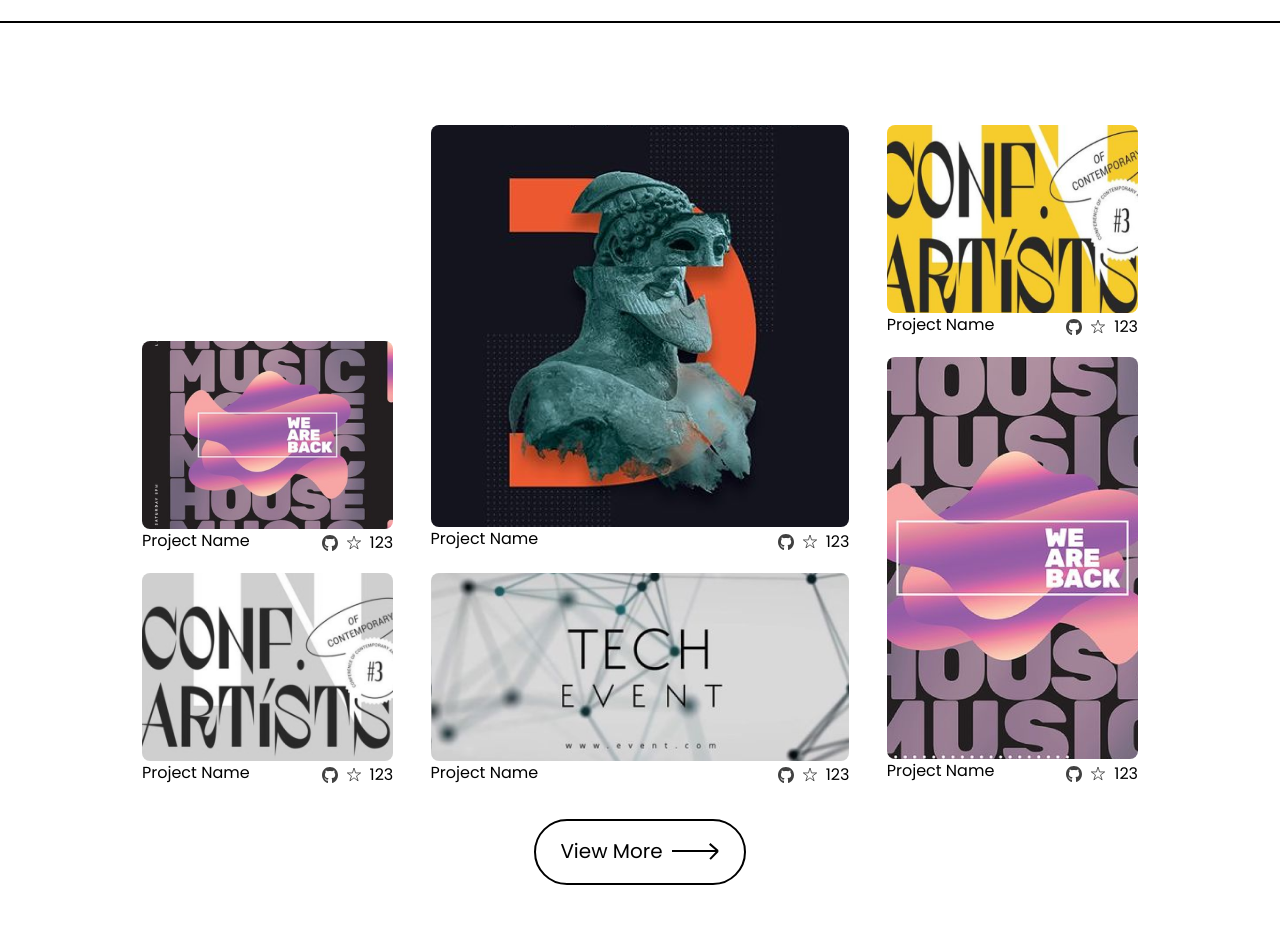
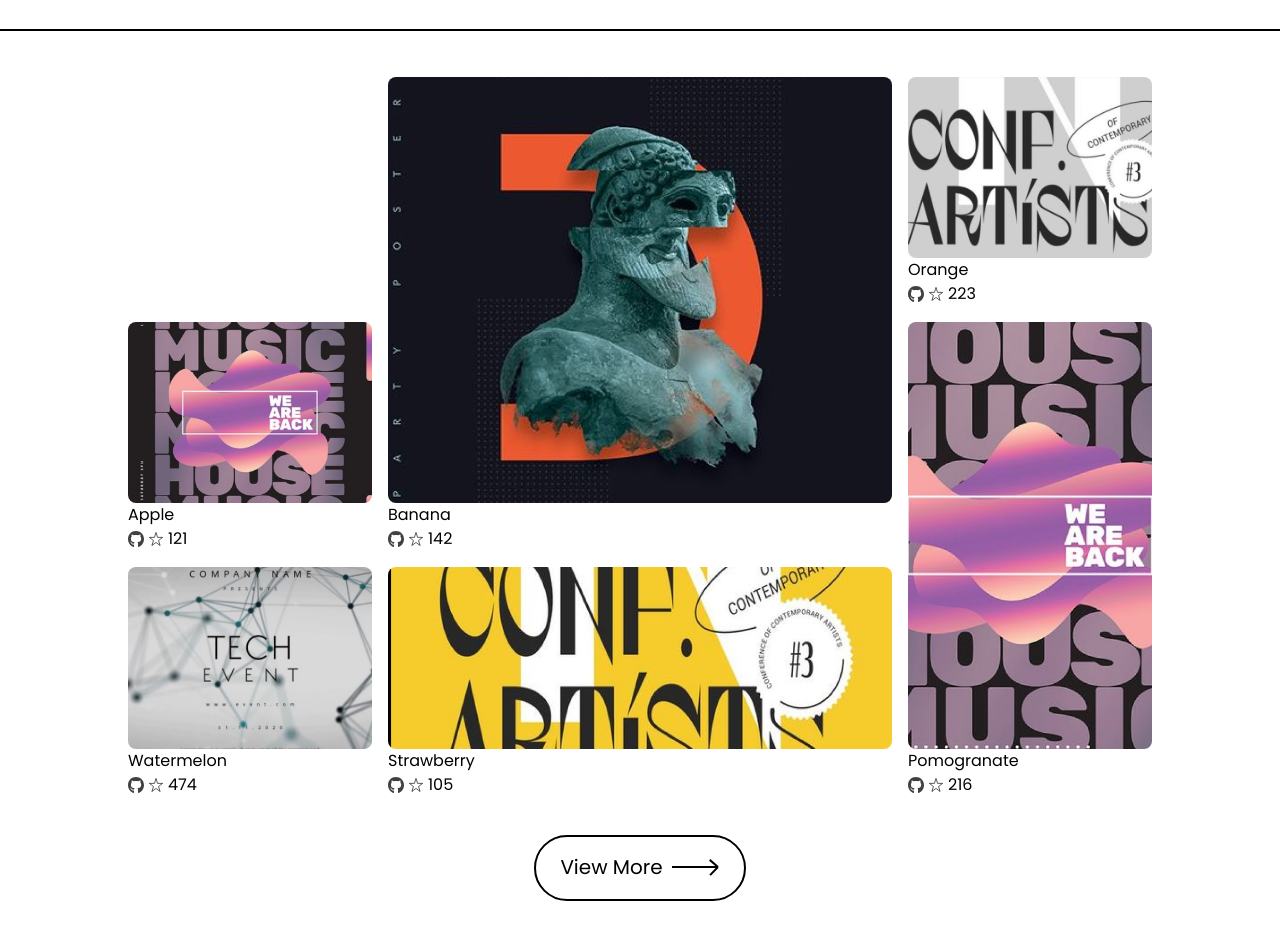
Before and after one commit to thecocode/cocode-client, a React (Create React App) app: page / in a window 1280 px wide. Shown: the part 2611-3550 px from the top of the page. Built offline with nearby package versions, Linux system fonts and the light colour scheme.

Commit message:
feat : added projects and events page components

```diff
--- a/src/components/DisplayProjectsAndEvents/index.tsx
+++ b/src/components/DisplayProjectsAndEvents/index.tsx
@@ -1,9 +1,6 @@
 import React, { useEffect, useState } from 'react';
-import './styles.css';
 
-interface DisplayProps {
-  type: 'projects' | 'events';
-}
+
 
 interface Event {
   name: string;
@@ -14,6 +11,11 @@ interface Project {
   name: string;
   img: string;
   stars: number;
+}
+
+interface DisplayProps {
+  type: 'projects' | 'events';
+  filteredList : Event[] | Project[]
 }
 
 type EVENTS = Event[];
@@ -48,40 +50,39 @@ const EVENTS = [
 
 const PROJECTS = [
   {
-    name: 'Project Name',
+    name: "Apple",
     img: "url('./assets/placeholder-1.png')",
-    stars: 123,
+    stars: 121
   },
   {
-    name: 'Project Name',
+    name: "Banana",
     img: "url('./assets/placeholder-2.png')",
-    stars: 123,
+    stars: 142
   },
   {
-    name: 'Project Name',
+    name: "Orange",
     img: "url('./assets/placeholder-3.png')",
-    stars: 123,
+    stars: 223
   },
   {
-    name: 'Project Name',
+    name: "Watermelon",
     img: "url('./assets/placeholder-4.png')",
-    stars: 123,
+    stars: 474
   },
   {
-    name: 'Project Name',
+    name: "Strawberry",
     img: "url('./assets/placeholder-5.png')",
-    stars: 123,
+    stars: 105
   },
   {
-    name: 'Project Name',
+    name: "Pomogranate",
     img: "url('./assets/placeholder-1.png')",
-    stars: 123,
-  },
+    stars: 216
+  }
 ];
 
 type DisplayList = EVENTS | PROJECTS;
-
-export default function DisplayProjectsAndEvents({ type }: DisplayProps) {
+export default function DisplayProjectsAndEvents({ type , filteredList }: DisplayProps) {
   const [displayList, setDisplayList] = useState<DisplayList>(() => {
     if (type === 'projects') {
       return PROJECTS;
@@ -92,178 +93,87 @@ export default function DisplayProjectsAndEvents({ type }: DisplayProps) {
 
   return (
     <div className='font-poppins text-sm mt-12 mb-32'>
-      <div className='flex flex-1'>
-        <div className='flex-cont'>
-          <div className='flex-child'>
-            <div className='display-image' style={{ backgroundImage: displayList[0].img }}></div>
-            <div className='display-name'>
-              {displayList[0].name}
-              {type === 'projects' && (
-                <span className='display-stars'>
-                  <img src='./assets/github.svg' alt='' />
-                  <img src='./assets/star.svg' alt='' />
-                  {(displayList[0] as Project).stars}
-                </span>
-              )}
-            </div>
-          </div>
-          <div className='flex-child'>
-            <div className='display-image' style={{ backgroundImage: displayList[2].img }}></div>
-            <div className='display-name'>
-              {displayList[2].name}
-              {type === 'projects' && (
-                <span className='display-stars'>
-                  <img src='./assets/github.svg' alt='' />
-                  <img src='./assets/star.svg' alt='' />
-                  {(displayList[0] as Project).stars}
-                </span>
-              )}
-            </div>
-          </div>
-        </div>
-        <div className='flex-cont'>
-          <div className='flex-child'>
-            <div className='display-image' style={{ backgroundImage: displayList[1].img }}></div>
-            <div className='display-name'>
-              {displayList[1].name}
-              {type === 'projects' && (
-                <span className='display-stars'>
-                  <img src='./assets/github.svg' alt='' />
-                  <img src='./assets/star.svg' alt='' />
-                  {(displayList[0] as Project).stars}
-                </span>
-              )}
-            </div>
-          </div>
-          <div className='flex-child'>
-            <div className='display-image' style={{ backgroundImage: displayList[3].img }}></div>
-            <div className='display-name'>
-              {displayList[3].name}
-              {type === 'projects' && (
-                <span className='display-stars'>
-                  <img src='./assets/github.svg' alt='' />
-                  <img src='./assets/star.svg' alt='' />
-                  {(displayList[0] as Project).stars}
-                </span>
-              )}
-            </div>
-          </div>
-        </div>
-        <div className='flex-cont'>
-          <div className='flex-child'>
-            <div className='display-image' style={{ backgroundImage: displayList[4].img }}></div>
-            <div className='display-name'>
-              {displayList[4].name}
-              {type === 'projects' && (
-                <span className='display-stars'>
-                  <img src='./assets/github.svg' alt='' />
-                  <img src='./assets/star.svg' alt='' />
-                  {(displayList[0] as Project).stars}
-                </span>
-              )}
-            </div>
-          </div>
-          <div className='flex-child'>
-            <div className='display-image' style={{ backgroundImage: displayList[5].img }}></div>
-            <div className='display-name'>
-              {displayList[5].name}
-              {type === 'projects' && (
-                <span className='display-stars'>
-                  <img src='./assets/github.svg' alt='' />
-                  <img src='./assets/star.svg' alt='' />
-                  {(displayList[0] as Project).stars}
-                </span>
-              )}
-            </div>
-          </div>
-        </div>
-      </div>
-      <div>
-        <div className='flex flex-2 '>
-          <div className='flex-cont'>
-            <div className='flex-child'>
-              <div className='display-image' style={{ backgroundImage: displayList[0].img }}></div>
-              <div className='display-name'>
-                {displayList[0].name}
+<div className="main-grid w-[80vw] h-[90vh] my-10 mx-auto grid ml:grid-cols-4 ml:grid-rows-3 grid-cols-2 grid-rows-[repeat(20_,_minmax(0,_1fr))] justify-items-center gap-4">
+        {(filteredList.length > 0) && <div className="one flex flex-col justify-center w-full h-full ml:col-start-1 ml:col-end-2 ml:row-start-2 ml:row-end-3 col-start-1 col-end-2 row-start-1 row-end-7">
+          <div className="image w-full h-[90%] bg-cover bg-center rounded-lg" style={{ backgroundImage: filteredList[0].img }} ></div>
+          <div className="name h-fit">
+            {filteredList[0].name}
                 {type === 'projects' && (
-                  <span className='display-stars'>
-                    <img src='./assets/github.svg' alt='' />
-                    <img src='./assets/star.svg' alt='' />
-                    {(displayList[0] as Project).stars}
+                  <span className='display-stars flex gap-1'>
+                    <img className = 'w-[1rem]' src='./assets/github.svg' alt='' />
+                    <img className = 'w-[1rem]' src='./assets/star.svg' alt='' />
+                    {(filteredList[0] as Project).stars}
                   </span>
                 )}
-              </div>
-            </div>
-            <div className='flex-child'>
-              <div className='display-image' style={{ backgroundImage: displayList[1].img }}></div>
-              <div className='display-name'>
-                {displayList[1].name}
+          </div>
+        </div>}
+        {filteredList.length > 1 && <div className="two flex flex-col justify-center w-full h-full ml:col-span-2 ml:row-start-1 ml:row-end-3 col-start-2 col-end-[-1] row-start-1 row-end-6">
+          <div className="image w-full h-[90%] bg-cover bg-center rounded-lg" style={{ backgroundImage: filteredList[1].img }} ></div>
+          <div className="name h-fit">
+            {filteredList[1].name}
                 {type === 'projects' && (
-                  <span className='display-stars'>
-                    <img src='./assets/github.svg' alt='' />
-                    <img src='./assets/star.svg' alt='' />
-                    {(displayList[0] as Project).stars}
+                  <span className='display-stars flex gap-1'>
+                    <img className = 'w-[1rem]' src='./assets/github.svg' alt='' />
+                    <img className = 'w-[1rem]' src='./assets/star.svg' alt='' />
+                    {(filteredList[1] as Project).stars}
                   </span>
                 )}
-              </div>
-            </div>
-            <div className='flex-child'>
-              <div className='display-image' style={{ backgroundImage: displayList[2].img }}></div>
-              <div className='display-name'>
-                {displayList[2].name}
+          </div>
+        </div>}
+        {filteredList.length > 2 &&<div className="three flex flex-col justify-center w-full h-full ml:col-start-4 ml:col-end-[-1] ml:row-start-1 ml:row-end-2 col-start-1 col-end-2 row-start-7 row-end-[13]">
+          <div className="image w-full h-[90%] bg-cover bg-center rounded-lg" style={{ backgroundImage: filteredList[2].img }} ></div>
+          <div className="name h-fit">
+            {filteredList[2].name}
                 {type === 'projects' && (
-                  <span className='display-stars'>
-                    <img src='./assets/github.svg' alt='' />
-                    <img src='./assets/star.svg' alt='' />
-                    {(displayList[0] as Project).stars}
+                  <span className='display-stars flex gap-1'>
+                    <img className = 'w-[1rem]' src='./assets/github.svg' alt='' />
+                    <img className = 'w-[1rem]' src='./assets/star.svg' alt='' />
+                    {(filteredList[2] as Project).stars}
                   </span>
                 )}
-              </div>
-            </div>
           </div>
-          <div className='flex-cont'>
-            <div className='flex-child'>
-              <div className='display-image' style={{ backgroundImage: displayList[3].img }}></div>
-              <div className='display-name'>
-                {displayList[3].name}
+        </div>}
+        {filteredList.length >3 && <div className="four flex flex-col justify-center w-full h-full ml:row-start-3 ml:row-end-[-1] ml:col-start-1 ml:col-end-2 col-start-2 col-end-[-1] row-start-6 row-end-[14]">
+          <div className="image w-full h-[90%] bg-cover bg-center rounded-lg" style={{ backgroundImage: filteredList[3].img }} ></div>
+          <div className="name h-fit">
+            {filteredList[3].name}
                 {type === 'projects' && (
-                  <span className='display-stars'>
-                    <img src='./assets/github.svg' alt='' />
-                    <img src='./assets/star.svg' alt='' />
-                    {(displayList[0] as Project).stars}
+                  <span className='display-stars flex gap-1'>
+                    <img className = 'w-[1rem]' src='./assets/github.svg' alt='' />
+                    <img className = 'w-[1rem]' src='./assets/star.svg' alt='' />
+                    {(filteredList[3] as Project).stars}
                   </span>
                 )}
-              </div>
-            </div>
-            <div className='flex-child'>
-              <div className='display-image' style={{ backgroundImage: displayList[4].img }}></div>
-              <div className='display-name'>
-                {displayList[4].name}
+          </div>
+        </div>}
+        {filteredList.length > 4 && <div className="five flex flex-col justify-center w-full h-full ml:col-start-2 ml:col-end-4 ml:row-start-3 ml:row-end-[-1] col-start-1 col-end-2 row-start-[13] row-end-[-1]">
+          <div className="image w-full h-[90%] bg-cover bg-center rounded-lg" style={{ backgroundImage: filteredList[4].img }} ></div>
+          <div className="name h-fit">
+            {filteredList[4].name}
                 {type === 'projects' && (
-                  <span className='display-stars'>
-                    <img src='./assets/github.svg' alt='' />
-                    <img src='./assets/star.svg' alt='' />
-                    {(displayList[0] as Project).stars}
+                  <span className='display-stars flex gap-1'>
+                    <img className = 'w-[1rem]' src='./assets/github.svg' alt='' />
+                    <img className = 'w-[1rem]' src='./assets/star.svg' alt='' />
+                    {(filteredList[4] as Project).stars}
                   </span>
                 )}
-              </div>
-            </div>
-            <div className='flex-child'>
-              <div className='display-image' style={{ backgroundImage: displayList[5].img }}></div>
-              <div className='display-name'>
-                {displayList[5].name}
+          </div>
+        </div>}
+        {filteredList.length > 5 && <div className="six flex flex-col justify-center w-full h-full ml:row-start-2 ml:row-end-[-1] ml:col-start-4 col-start-2 col-end-[-1] row-start-[14] row-end-[-1]">
+          <div className="image w-full h-[90%] bg-cover bg-center rounded-lg" style={{ backgroundImage: filteredList[5].img }} ></div>
+          <div className="name h-fit">
+            {filteredList[5].name}
                 {type === 'projects' && (
-                  <span className='display-stars'>
-                    <img src='./assets/github.svg' alt='' />
-                    <img src='./assets/star.svg' alt='' />
-                    {(displayList[0] as Project).stars}
+                  <span className='display-stars flex gap-1'>
+                    <img className = 'w-[1rem]' src='./assets/github.svg' alt='' />
+                    <img className = 'w-[1rem]' src='./assets/star.svg' alt='' />
+                    {(filteredList[5] as Project).stars}
                   </span>
                 )}
-              </div>
-            </div>
           </div>
-        </div>
+        </div>}
       </div>
+
       <a
         className='flex items-center text-md px-6 py-4 rounded-full w-fit gap-2 justify-evenly mx-auto outline outline-2 '
         href={`/${type}`}
--- a/src/components/DisplayProjectsAndEvents/styles.css
+++ /dev/null
@@ -1,174 +0,0 @@
-.flex {
-  height: 100%;
-}
-
-.flex-1 {
-  display: flex;
-  width: 80%;
-  margin: 0 auto;
-  margin-bottom: 2rem;
-}
-
-.flex-cont {
-  height: 90vh;
-  width: 30%;
-}
-
-.flex-child {
-  overflow: hidden;
-}
-
-.flex-1 .flex-cont:nth-child(1) {
-  display: flex;
-  flex-direction: column;
-  align-items: center;
-  justify-content: flex-end;
-}
-
-.flex-1 .flex-cont:nth-child(1) > div {
-  width: 90%;
-  height: 30%;
-  aspect-ratio: 5/4;
-  margin-top: 1rem;
-}
-
-.flex-1 .flex-cont:nth-child(2) {
-  width: 50%;
-  display: flex;
-  align-items: center;
-  flex-direction: column;
-  justify-content: end;
-  grid-template-columns: 1f;
-  grid-gap: 1rem;
-  grid-auto-rows: 220px 110px;
-}
-
-.flex-1 .flex-cont:nth-child(2) > div {
-  width: 90%;
-  height: 60%;
-}
-
-.flex-1 .flex-cont:nth-child(2) > div:nth-child(2) {
-  height: 30%;
-}
-
-.flex-1 .flex-cont:nth-child(3) {
-  width: 30%;
-  display: flex;
-  flex-direction: column;
-  align-items: center;
-  justify-content: end;
-  grid-template-columns: 1fr;
-  grid-gap: 1rem;
-  grid-auto-rows: 220px 110px;
-}
-
-.flex-1 .flex-cont:nth-child(3) > div {
-  width: 90%;
-  height: 30%;
-}
-
-.flex-1 .flex-cont:nth-child(3) > div:nth-child(2) {
-  height: 60%;
-}
-
-.flex-2 {
-  display: flex;
-  width: 95%;
-  margin: 1rem auto;
-}
-.flex-2 > div {
-  width: 50%;
-}
-
-.flex-2 .flex-cont {
-  display: flex;
-  height: 90vh;
-  padding: 1rem 0;
-  gap: 1rem;
-  flex-direction: column;
-  justify-content: space-evenly;
-  align-items: center;
-}
-
-.flex-2 .flex-cont:nth-child(1) .flex-child {
-  height: 35%;
-  width: 90%;
-}
-
-.flex-2 .flex-cont:nth-child(1) .flex-child:nth-child(3) {
-  height: 40%;
-}
-
-.flex-2 > div {
-  width: 50%;
-}
-
-.flex-2 .flex-cont {
-  display: flex;
-  height: 80vh;
-  padding: 1rem 0;
-  gap: 1rem;
-  flex-direction: column;
-  justify-content: space-evenly;
-  align-items: center;
-}
-
-.flex-2 .flex-cont:nth-child(2) .flex-child {
-  height: 30%;
-  width: 90%;
-}
-
-.flex-2 .flex-cont:nth-child(2) .flex-child:nth-child(1) {
-  height: 25%;
-}
-
-.flex-2 .flex-cont:nth-child(2) .flex-child:nth-child(2) {
-  height: 40%;
-}
-
-.flex-2 .flex-cont:nth-child(2) .flex-child:nth-child(3) {
-  height: 30%;
-}
-
-@media (max-width: 900px) {
-  .flex.flex-1 {
-    display: none;
-  }
-}
-
-@media (min-width: 900px) {
-  .flex.flex-2 {
-    display: none;
-  }
-}
-
-.flex-child {
-  display: flex;
-  flex-direction: column;
-  width: fit-content;
-}
-.display-image {
-  background-image: url('../../../public/assets/placeholder-1.png');
-  height: 100%;
-  width: 100%;
-  background-size: cover;
-  background-position: center;
-  border-radius: 0.5rem;
-}
-.display-name {
-  height: 2rem;
-  display: flex;
-  justify-content: space-between;
-}
-
-.display-stars {
-  display: flex;
-  align-items: center;
-  width: fit-content;
-  gap: 8px;
-}
-
-.display-stars img {
-  width: 1rem;
-}
--- a/src/components/ExploreEvents/index.tsx
+++ b/src/components/ExploreEvents/index.tsx
@@ -1,12 +1,39 @@
 import React from 'react';
 import { MarqueeTitle } from '../MarqueeTitle';
 import DisplayProjectsAndEvents from '../DisplayProjectsAndEvents';
+
+const EVENTS = [
+  {
+    name: 'Event Name',
+    img: "url('./assets/placeholder-1.png')",
+  },
+  {
+    name: 'Event Name',
+    img: "url('./assets/placeholder-2.png')",
+  },
+  {
+    name: 'Event Name',
+    img: "url('./assets/placeholder-3.png')",
+  },
+  {
+    name: 'Event Name',
+    img: "url('./assets/placeholder-4.png')",
+  },
+  {
+    name: 'Event Name',
+    img: "url('./assets/placeholder-5.png')",
+  },
+  {
+    name: 'Event Name',
+    img: "url('./assets/placeholder-1.png')",
+  },
+];
 
 export function ExploreEvents() {
   return (
     <div className='my-12'>
       <MarqueeTitle content='EXPLORE EVENTS' />
-      <DisplayProjectsAndEvents type='events' />
+      <DisplayProjectsAndEvents type='events' filteredList={EVENTS} />
     </div>
   );
 }
--- a/src/components/ExploreProjects/index.tsx
+++ b/src/components/ExploreProjects/index.tsx
@@ -1,12 +1,45 @@
 import React from 'react';
 import { MarqueeTitle } from '../MarqueeTitle';
 import DisplayProjectsAndEvents from '../DisplayProjectsAndEvents';
+
+const PROJECTS = [
+  {
+    name: "Apple",
+    img: "url('./assets/placeholder-1.png')",
+    stars: 121
+  },
+  {
+    name: "Banana",
+    img: "url('./assets/placeholder-2.png')",
+    stars: 142
+  },
+  {
+    name: "Orange",
+    img: "url('./assets/placeholder-3.png')",
+    stars: 223
+  },
+  {
+    name: "Watermelon",
+    img: "url('./assets/placeholder-4.png')",
+    stars: 474
+  },
+  {
+    name: "Strawberry",
+    img: "url('./assets/placeholder-5.png')",
+    stars: 105
+  },
+  {
+    name: "Pomogranate",
+    img: "url('./assets/placeholder-1.png')",
+    stars: 216
+  }
+];
 
 export function ExploreProjects() {
   return (
     <div className='my-12'>
       <MarqueeTitle content='EXPLORE PROJECTS' />
-      <DisplayProjectsAndEvents type='projects' />
+      <DisplayProjectsAndEvents type='projects' filteredList={PROJECTS} />
     </div>
   );
 }
--- a/src/routes/Events/index.tsx
+++ b/src/routes/Events/index.tsx
@@ -1,3 +1,40 @@
+import { useState } from "react";
+import DisplayProjectsAndEvents from "../../components/DisplayProjectsAndEvents";
+import { Searchbar } from "../../components/Searchbar";
+import { ListItem } from "../../types";
+
+const EVENTS = [
+  {
+    name: 'Event Name 1',
+    img: "url('./assets/placeholder-1.png')",
+  },
+  {
+    name: 'Event Name 2',
+    img: "url('./assets/placeholder-2.png')",
+  },
+  {
+    name: 'Event Name 3',
+    img: "url('./assets/placeholder-3.png')",
+  },
+  {
+    name: 'Event Name 4',
+    img: "url('./assets/placeholder-4.png')",
+  },
+  {
+    name: 'Event Name 5',
+    img: "url('./assets/placeholder-5.png')",
+  },
+  {
+    name: 'Event Name 6',
+    img: "url('./assets/placeholder-1.png')",
+  },
+];
+
 export function Events() {
-  return <h1>This is events</h1>;
+  const [filteredList , setFilteredList] = useState<ListItem[]>(EVENTS)
+  return <div className="flex flex-col gap-8">
+    <Searchbar type = 'events' setFilteredList = {setFilteredList} list = {EVENTS}/>
+    <DisplayProjectsAndEvents type="events" filteredList={filteredList}/>
+
+  </div>;
 }
--- a/src/routes/Projects/index.tsx
+++ b/src/routes/Projects/index.tsx
@@ -1,3 +1,45 @@
+import { useState } from "react";
+import DisplayProjectsAndEvents from "../../components/DisplayProjectsAndEvents";
+import { Searchbar } from "../../components/Searchbar";
+import { ListItem } from "../../types";
+
+const PROJECTS = [
+  {
+    name: "Apple",
+    img: "url('./assets/placeholder-1.png')",
+    stars: 121
+  },
+  {
+    name: "Banana",
+    img: "url('./assets/placeholder-2.png')",
+    stars: 142
+  },
+  {
+    name: "Orange",
+    img: "url('./assets/placeholder-3.png')",
+    stars: 223
+  },
+  {
+    name: "Watermelon",
+    img: "url('./assets/placeholder-4.png')",
+    stars: 474
+  },
+  {
+    name: "Strawberry",
+    img: "url('./assets/placeholder-5.png')",
+    stars: 105
+  },
+  {
+    name: "Pomogranate",
+    img: "url('./assets/placeholder-1.png')",
+    stars: 216
+  }
+];
 export function Projects() {
-  return <h1>This is projects</h1>;
+  const [filteredList , setFilteredList] = useState<ListItem[]>(PROJECTS)
+  return <div className="flex flex-col gap-8">
+    <Searchbar type = 'projects' setFilteredList = {setFilteredList} list = {PROJECTS}/>
+    <DisplayProjectsAndEvents type="projects" filteredList={filteredList}/>
+
+  </div>;
 }
--- a/src/types/common.types.ts
+++ b/src/types/common.types.ts
@@ -4,3 +4,9 @@ export enum ScreenTypes {
   TABLET = 'tablet',
   MOBILE = 'mobile',
 }
+
+export type ListItem = {
+  name: string;
+    img: string;
+    stars?: number;
+}
```
